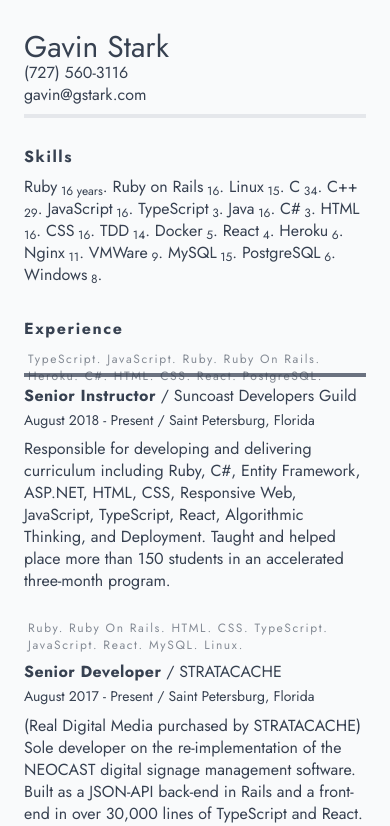
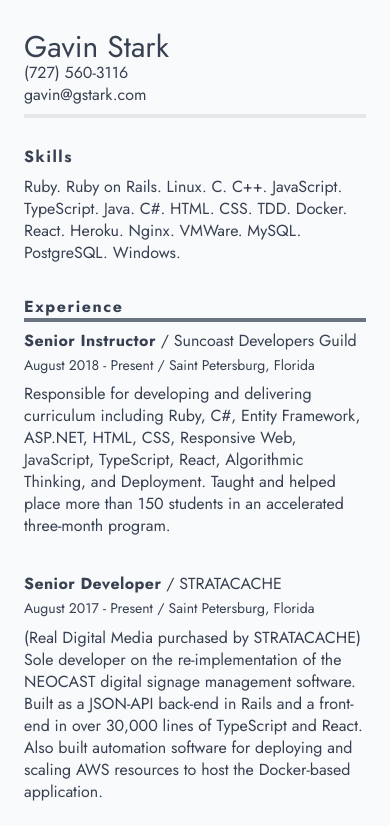
Before and after one commit to gstark/resume, a React (Vite) app: page / in a window 390 px wide. Shown: the top 826 px of the page. Built offline with nearby package versions, Linux system fonts and the light colour scheme.

Commit message:
Hiding some elements on smaller screens

```diff
--- a/src/Experience.tsx
+++ b/src/Experience.tsx
@@ -34,7 +34,7 @@ export function Experience({
         })}
       >
         {showTitle ? <span className="font-bold">Experience</span> : null}
-        <div className="print:hidden h-full flex items-center">
+        <div className="hidden print:hidden md:flex h-full items-center">
           <span className="text-xs opacity-60 mx-1">
             {skills ? skills.map((skill) => `${skill}. `) : null}
           </span>
--- a/src/Skills.tsx
+++ b/src/Skills.tsx
@@ -18,7 +18,7 @@ export function Skills({
         {skills.map((skill, index) => (
           <span key={skill.tech}>
             {skill.tech}
-            <sub className="text-xs">
+            <sub className="text-xs hidden md:inline">
               {' '}
               {skill.years}
               {index === 0 ? ' years' : null}
```
